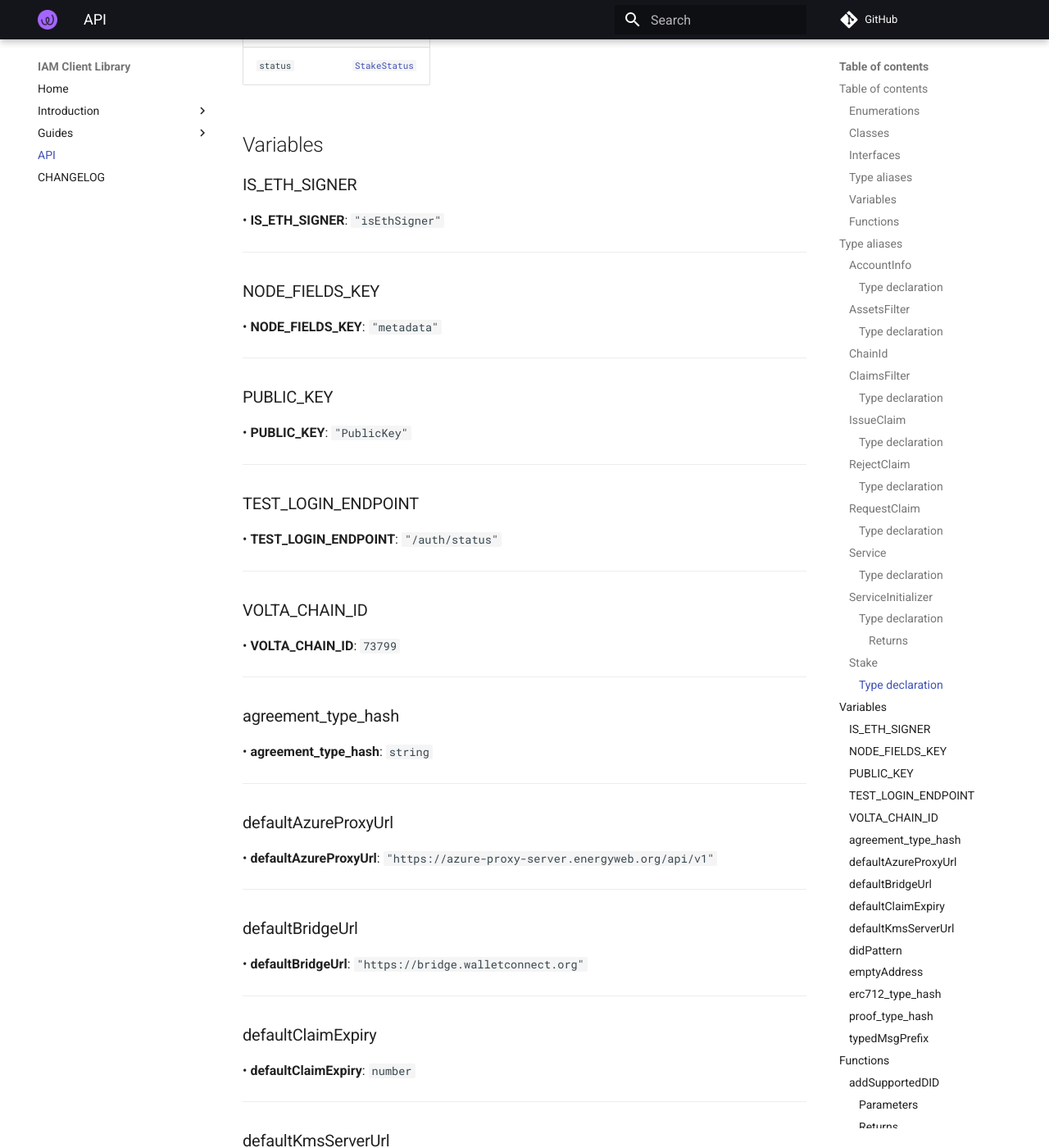
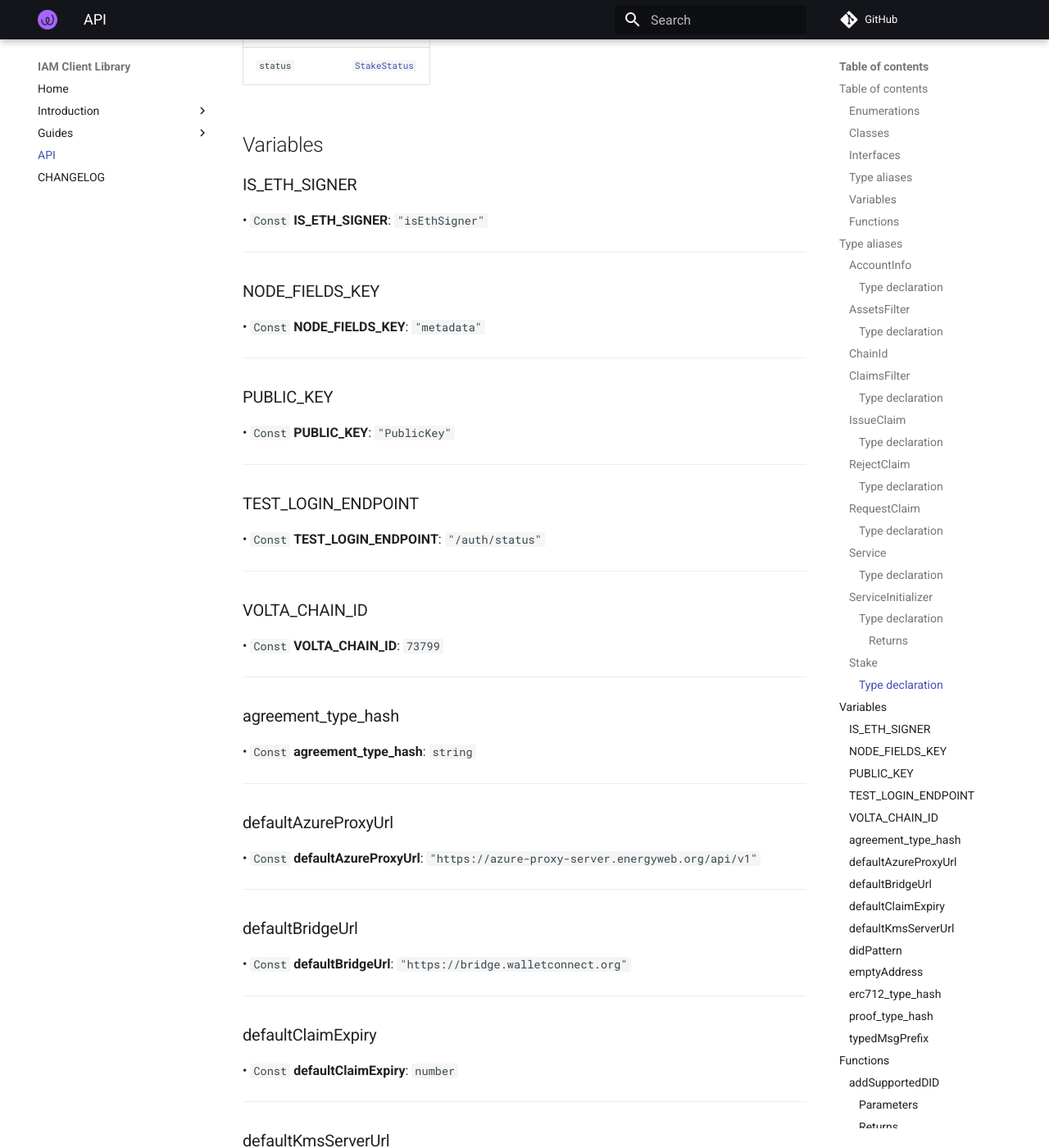
Before and after one commit to energywebfoundation/iam-client-lib, an MkDocs documentation site: the page built from docs/api/modules.md, in a window 1280 px wide and 1400 px high, scrolled down 7273 px. Shown: the whole window at 82% size. Built offline with MkDocs 1.6.1 and Material for MkDocs 9.7.7, drawn with Linux system fonts in a browser that asks for light colours; comment, search, counter and statistics services are not loaded; some of the changed text lies outside the part shown.

```diff
--- a/docs/api/modules.md
+++ b/docs/api/modules.md
@@ -253,91 +253,91 @@
 
 ### IS\_ETH\_SIGNER
 
-• **IS\_ETH\_SIGNER**: ``"isEthSigner"``
+• `Const` **IS\_ETH\_SIGNER**: ``"isEthSigner"``
 
 ___
 
 ### NODE\_FIELDS\_KEY
 
-• **NODE\_FIELDS\_KEY**: ``"metadata"``
+• `Const` **NODE\_FIELDS\_KEY**: ``"metadata"``
 
 ___
 
 ### PUBLIC\_KEY
 
-• **PUBLIC\_KEY**: ``"PublicKey"``
+• `Const` **PUBLIC\_KEY**: ``"PublicKey"``
 
 ___
 
 ### TEST\_LOGIN\_ENDPOINT
 
-• **TEST\_LOGIN\_ENDPOINT**: ``"/auth/status"``
+• `Const` **TEST\_LOGIN\_ENDPOINT**: ``"/auth/status"``
 
 ___
 
 ### VOLTA\_CHAIN\_ID
 
-• **VOLTA\_CHAIN\_ID**: ``73799``
+• `Const` **VOLTA\_CHAIN\_ID**: ``73799``
 
 ___
 
 ### agreement\_type\_hash
 
-• **agreement\_type\_hash**: `string`
+• `Const` **agreement\_type\_hash**: `string`
 
 ___
 
 ### defaultAzureProxyUrl
 
-• **defaultAzureProxyUrl**: ``"https://azure-proxy-server.energyweb.org/api/v1"``
+• `Const` **defaultAzureProxyUrl**: ``"https://azure-proxy-server.energyweb.org/api/v1"``
 
 ___
 
 ### defaultBridgeUrl
 
-• **defaultBridgeUrl**: ``"https://bridge.walletconnect.org"``
+• `Const` **defaultBridgeUrl**: ``"https://bridge.walletconnect.org"``
 
 ___
 
 ### defaultClaimExpiry
 
-• **defaultClaimExpiry**: `number`
+• `Const` **defaultClaimExpiry**: `number`
 
 ___
 
 ### defaultKmsServerUrl
 
-• **defaultKmsServerUrl**: ``"https://km.aws.energyweb.org/connect/new"``
+• `Const` **defaultKmsServerUrl**: ``"https://km.aws.energyweb.org/connect/new"``
 
 ___
 
 ### didPattern
 
-• **didPattern**: ``"^(?:did:(?<method>[a-z0-9]+?):)((?<chain>[a-z0-9]+?):)?(?<id>0x[A-Fa-f0-9]{40})$"``
+• `Const` **didPattern**: ``"^(?:did:(?<method>[a-z0-9]+?):)((?<chain>[a-z0-9]+?):)?(?<id>0x[A-Fa-f0-9]{40})$"``
 
 ___
 
 ### emptyAddress
 
-• **emptyAddress**: ``"0x0000000000000000000000000000000000000000"``
+• `Const` **emptyAddress**: ``"0x0000000000000000000000000000000000000000"``
 
 ___
 
 ### erc712\_type\_hash
 
-• **erc712\_type\_hash**: `string`
+• `Const` **erc712\_type\_hash**: `string`
 
 ___
 
 ### proof\_type\_hash
 
-• **proof\_type\_hash**: `string`
+• `Const` **proof\_type\_hash**: `string`
 
 ___
 
 ### typedMsgPrefix
 
-• **typedMsgPrefix**: ``"1901"``
+• `Const` **typedMsgPrefix**: ``"1901"``
 
 ## Functions
 
```
Also changed, not shown: other parts of docs/api/modules.md (+14 -14 lines), docs/api/interfaces/Claim.md (+7 -0 lines), 1 other file.
